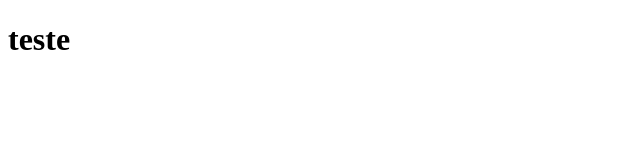
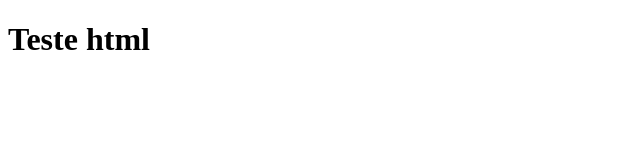
Before and after one commit to Enzo-prg/git_kenzie_aula, a plain HTML site: page index.html in a window 1280 px wide. Shown: the whole page, without its empty margins (0-640 px from the left). Drawn offline with Linux system fonts and the light colour scheme.

Commit message:
alteracao da tag h1

```diff
--- a/index.html
+++ b/index.html
@@ -7,6 +7,6 @@
     <title>Porjeto git</title>
 </head>
 <body>
-    <h1>teste</h1>
+    <h1>Teste html</h1>
 </body>
 </html>
```
